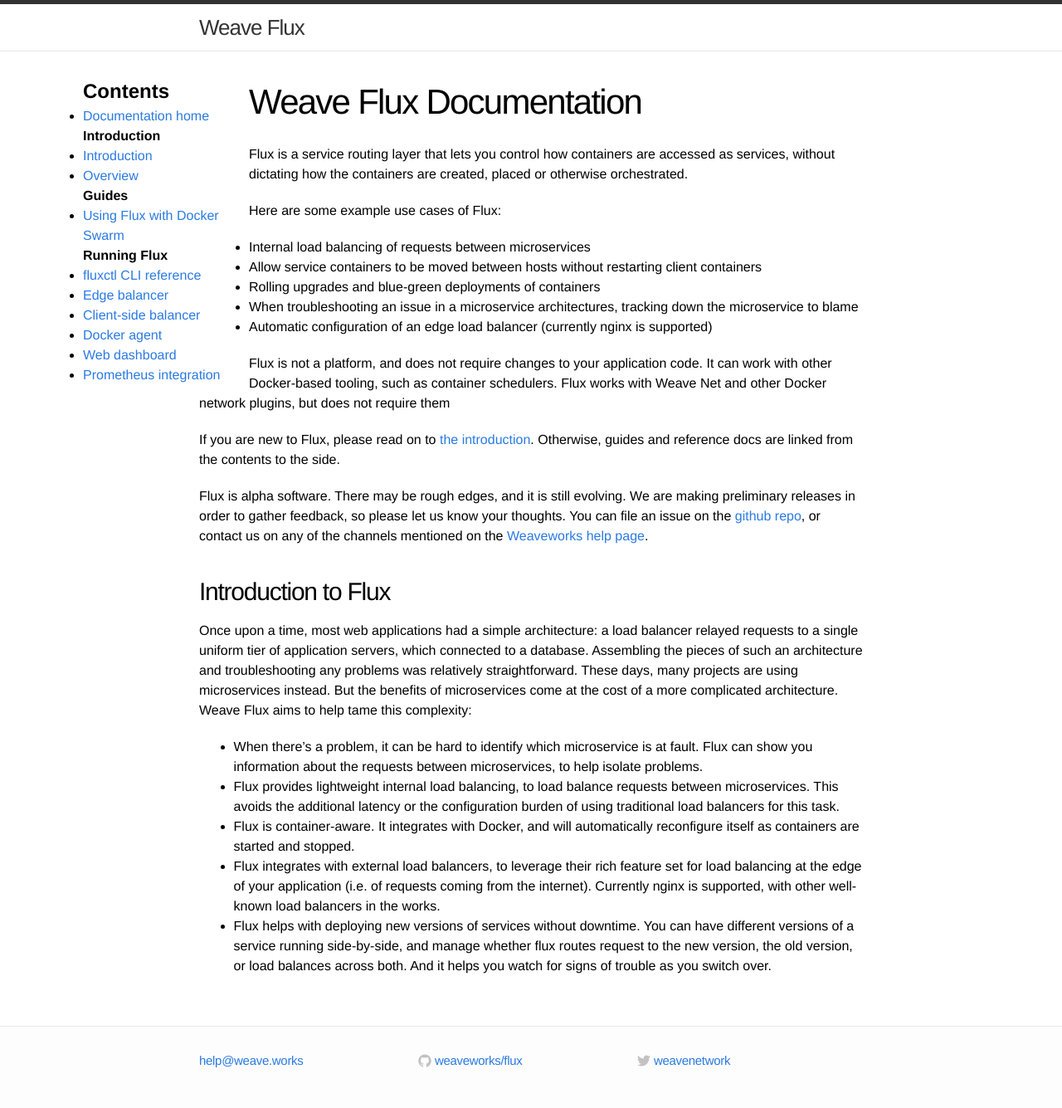
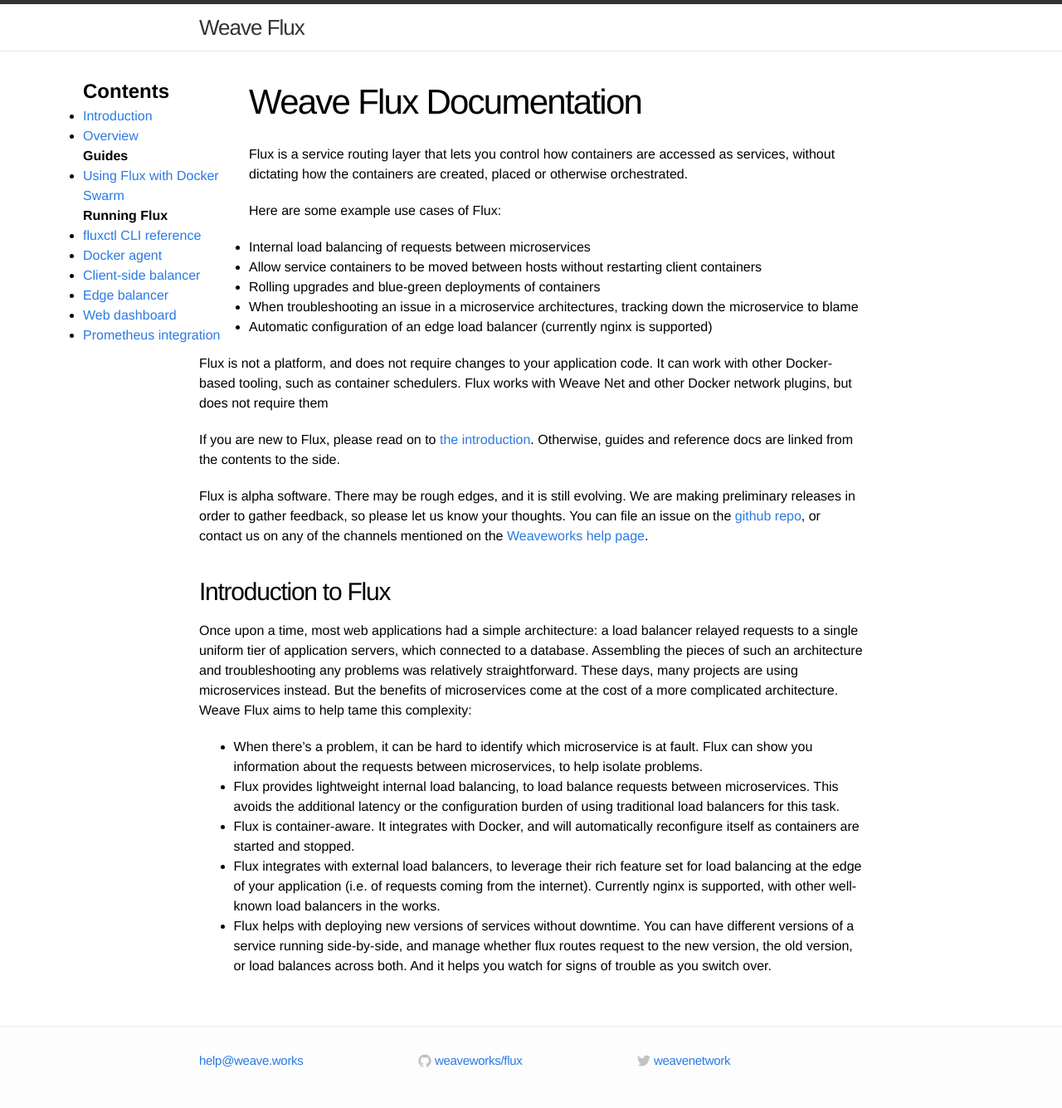
Before and after one commit to weaveworks-experiments/flux-classic, a Jekyll site: the page built from site/index.md, in a window 1280 px wide. Shown: the whole page at 83% size. Built offline with Jekyll 4.4.1, drawn with Linux system fonts in a browser that asks for light colours.

Commit message:
Content links tweaks

```diff
--- a/site/_includes/contents.html
+++ b/site/_includes/contents.html
@@ -1,10 +1,5 @@
 <ul>
-  <li><a href="{{ site.baseurl }}/">Documentation home</a></li>
-</ul>
-
-<h4>Introduction</h4>
-<ul>
-  <li><a href="{{ site.baseurl }}/#introduction-to-flux">Introduction</a></li>
+  <li><a href="{{ site.baseurl }}/">Introduction</a></li>
   <li><a href="overview">Overview</a></li>
 </ul>
 
@@ -16,9 +11,9 @@
 <h4>Running Flux</h4>
 <ul>
   <li><a href="fluxctl">fluxctl CLI reference</a></li>
+  <li><a href="agent">Docker agent</a></li>
+  <li><a href="balancer">Client-side balancer</a></li>
   <li><a href="edgebal">Edge balancer</a></li>
-  <li><a href="balancer">Client-side balancer</a></li>
-  <li><a href="agent">Docker agent</a></li>
   <li><a href="web">Web dashboard</a></li>
   <li><a href="prometheus">Prometheus integration</a></li>
 </ul>
```
